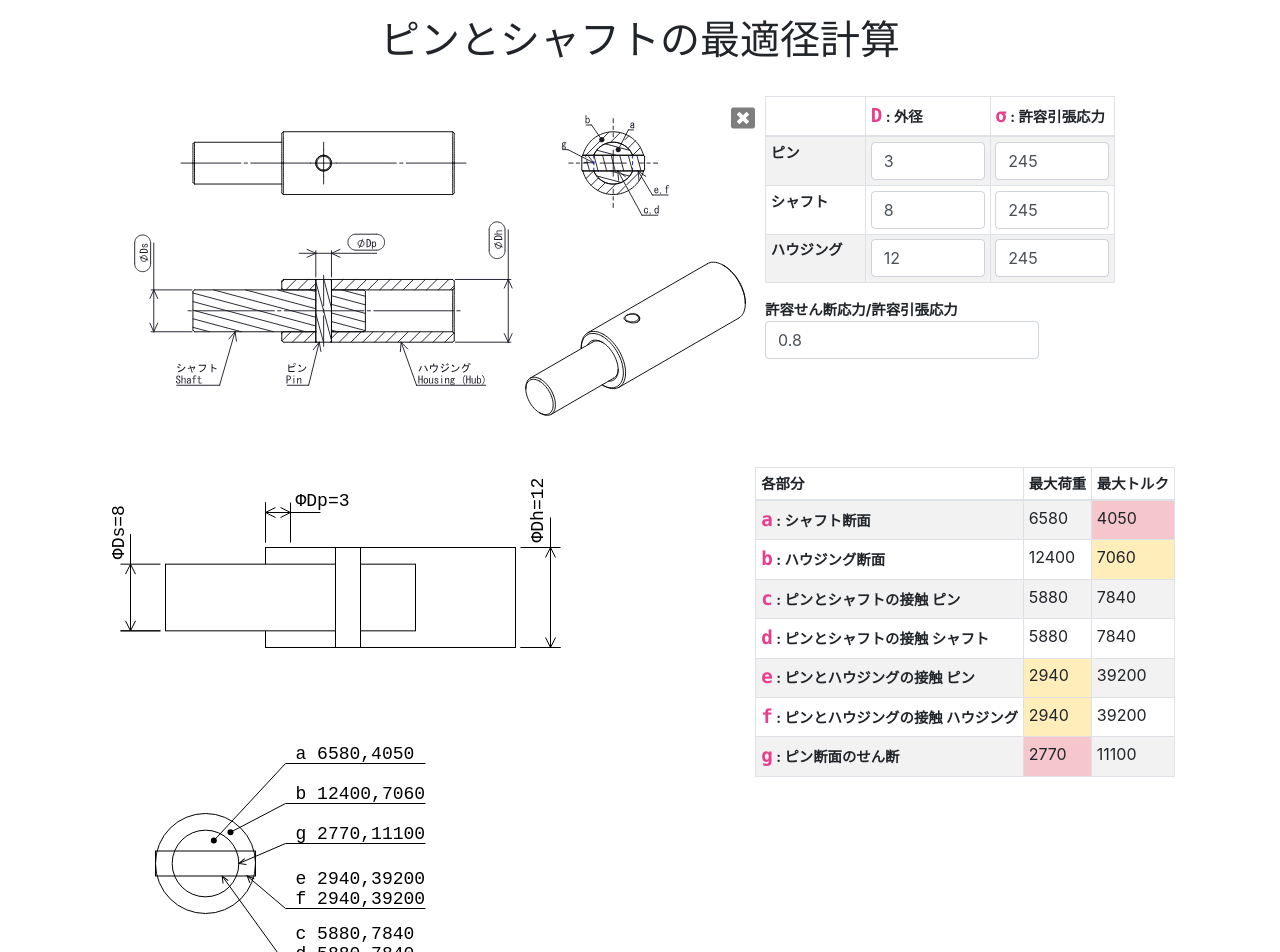
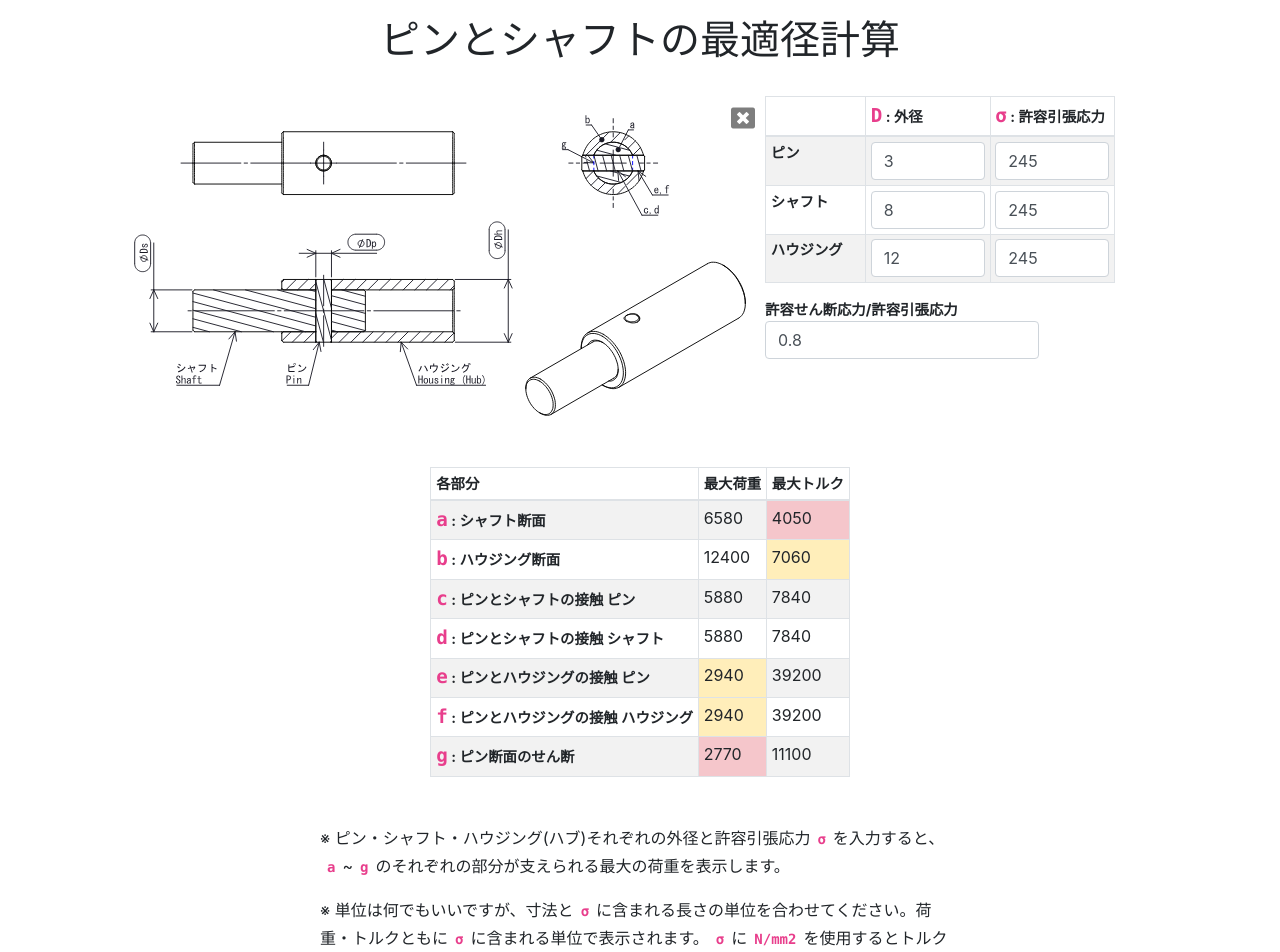
Before and after one commit to mshackers/pin-shaft-diameter-optimizer, a Vue app: page / in a window 1280 px wide. Shown: the top 952 px of the page. Built offline with nearby package versions, Linux system fonts and the light colour scheme.

Commit message:
お絵描きを削除

```diff
--- a/src/App.vue
+++ b/src/App.vue
@@ -113,9 +113,6 @@ label {
       </div>
     </div>
     <div class="output">
-      <div class="canvas">
-        <simulation-canvas :pin="pin" :shaft="shaft" :housing="housing" :results="[a,b,c,d,e,f,g]" />
-      </div>
       <div>
         <output-table class="output-table" :results="[a,b,c,d,e,f,g]" />
       </div>
```
